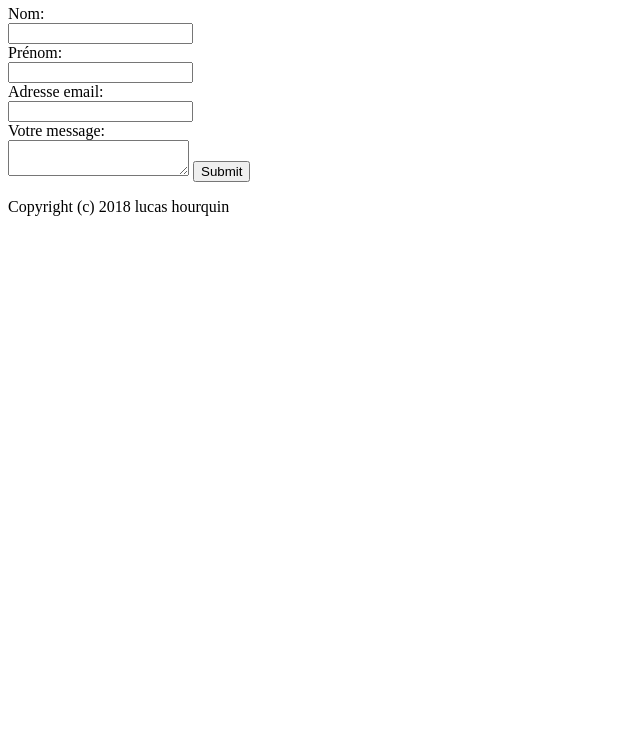
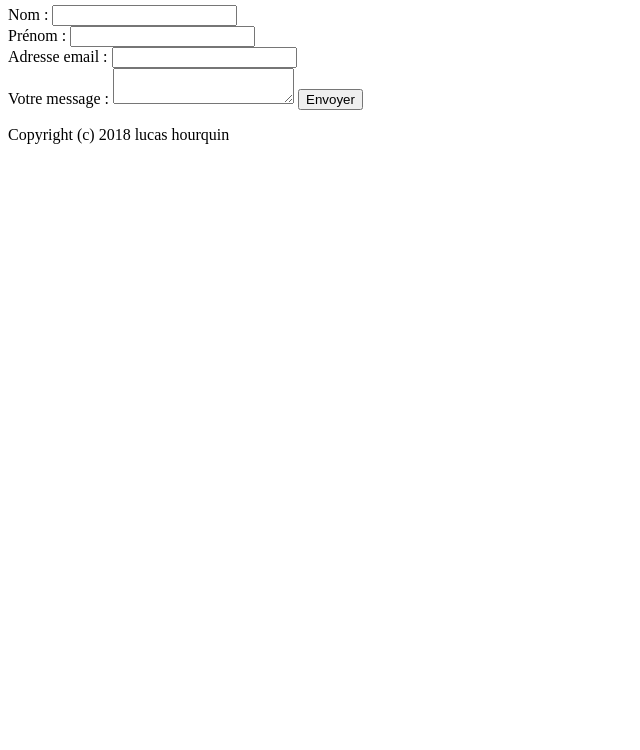
Before and after one commit to Lhourquin/cheat-cheet-terminal, a plain HTML site: page contact.html in a window 1280 px wide. Shown: the part 50-800 px from the top of the page, without its empty margins (0-640 px from the left). Drawn offline with Linux system fonts and the light colour scheme.

Commit message:
semantation

```diff
--- a/contact.html
+++ b/contact.html
@@ -3,24 +3,27 @@
 	<head>
 		<meta charset="utf-8">
 		<title>Formulaire de contact</title>
+        <link rel="stylesheet" href="style.css">
 	</head>
 	<body>
-		<h2>Formulaire de contact</h2>
-		<form>
-			Nom:<br>
-			<input type="text" name="Nom">
-			<br>
-			Prénom:<br>
-			<input type="text" name="Prénom">
-			<br>
-			Adresse email:<br>
-			<input type="text" name="email">
-			<br>
-			Votre message:<br>
-			<textarea name="message">
-			</textarea>
-			<input type="submit">
-		</form>
+        <section>
+		<h2>formulaire de contact</h2>
+          <form method="post" action="traitement.php">
+            <label for="Nom">Nom :</label>
+            <input type="text" name="Nom" id="Nom">
+            <br>
+            <label for="Prénom">Prénom :</label>
+            <input type="text" name="Prénom" id="Prénom">
+            <br>
+            <label for="Adresse email">Adresse email :</label>
+            <input type="text" name="email" id="Adresse email">
+            <br>
+            <label for="Votre message">Votre message :</label>
+            <textarea name="message" id="Votre message">
+            </textarea>
+            <input type="submit" value="Envoyer">
+          </form>
+        </section>
 		<footer>
 			<p>Copyright (c) 2018 lucas hourquin</p>
 		</footer>
```
